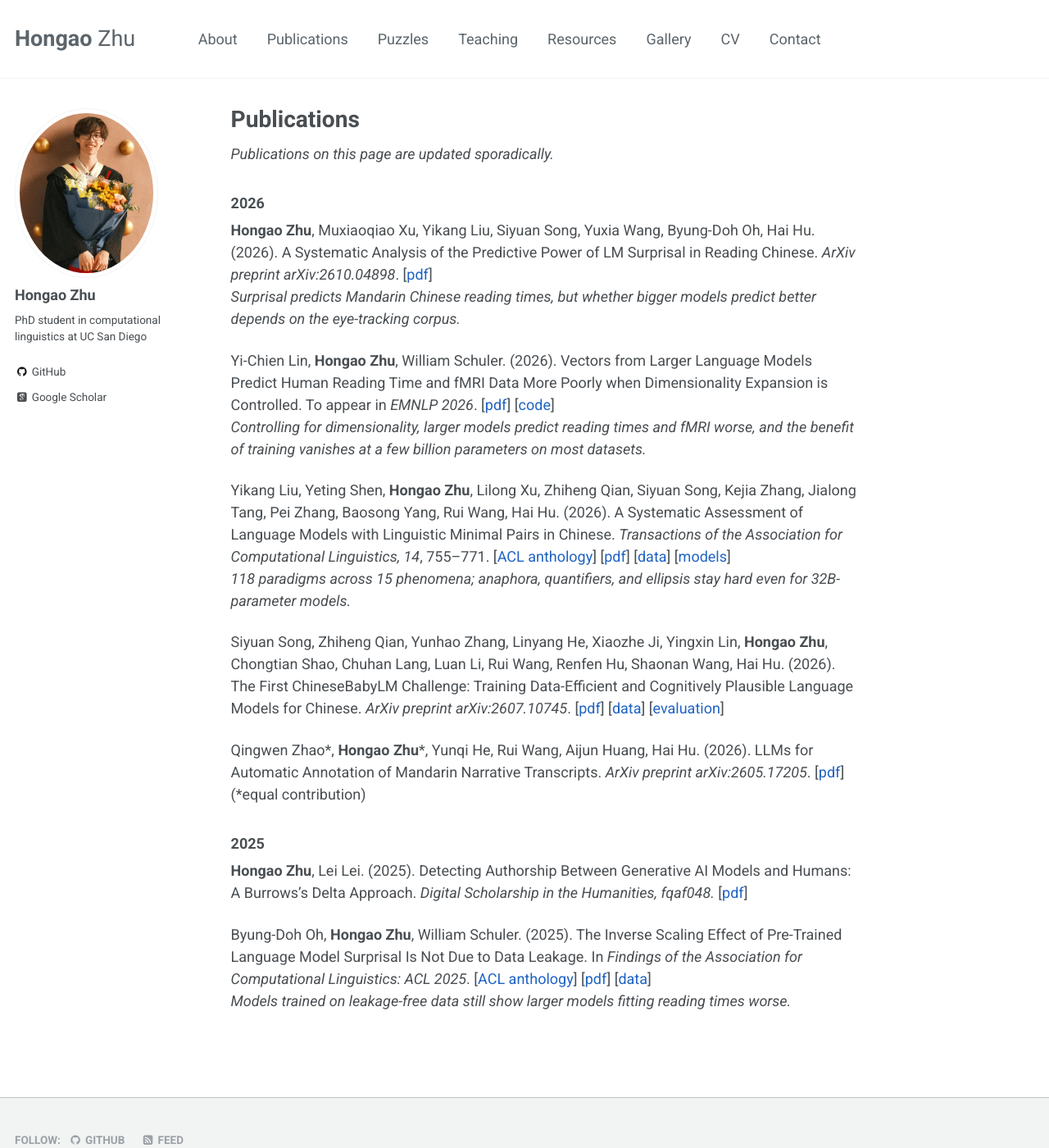
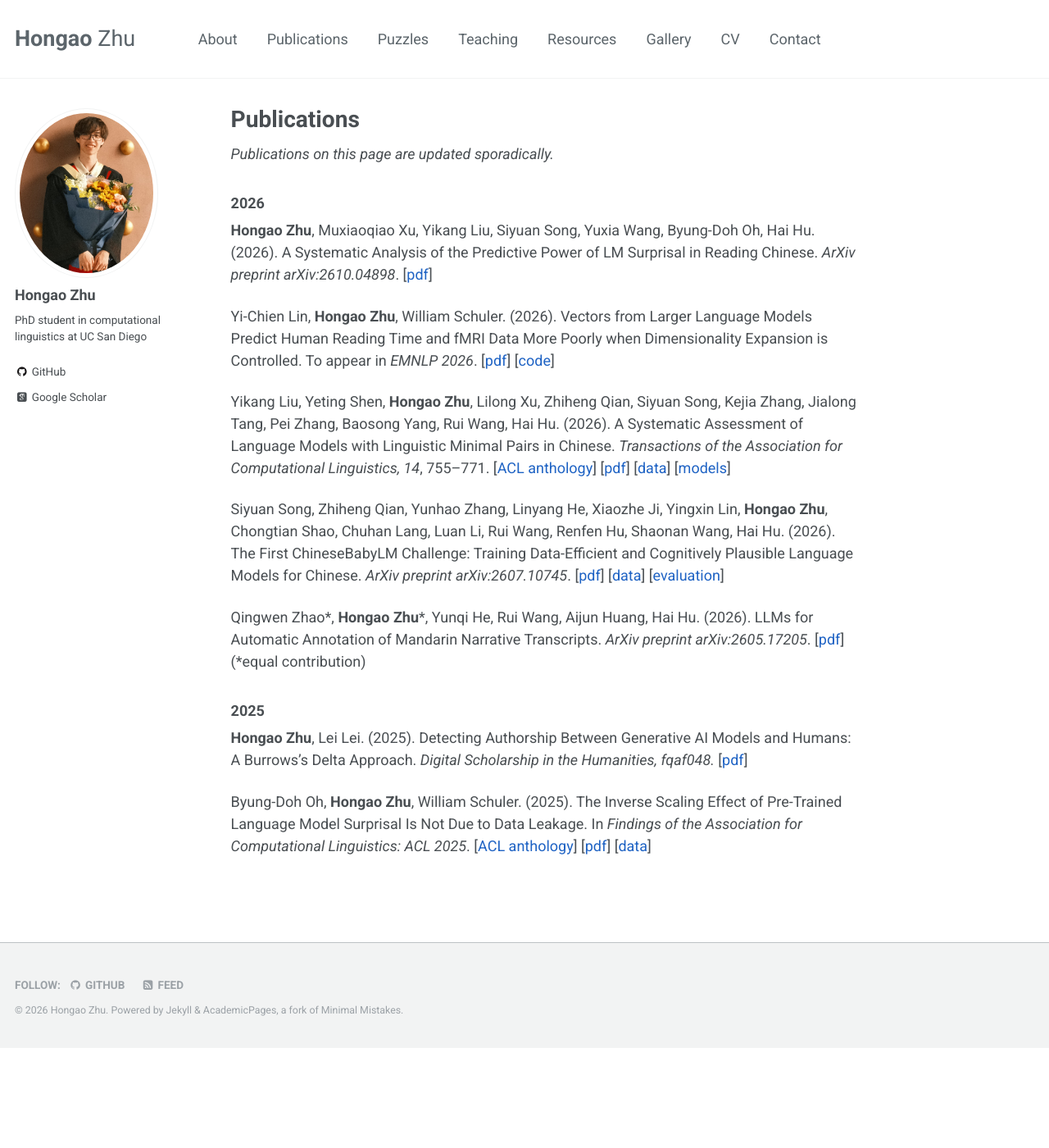
Before and after one commit to Hongao0611/Hongao0611.github.io, a Jekyll site: the page built from _pages/publications.markdown, in a window 1280 px wide and 1400 px high. Shown: the whole window at 82% size. Built offline with Jekyll 4.4.1, drawn with Linux system fonts in a browser that asks for light colours; some web fonts are replaced.

Commit message:
Publications: drop the one-line summaries under each paper

```diff
--- a/_pages/publications.markdown
+++ b/_pages/publications.markdown
@@ -9,14 +9,11 @@ published: true
 
 ### 2026
 
-**Hongao Zhu**, Muxiaoqiao Xu, Yikang Liu, Siyuan Song, Yuxia Wang, Byung-Doh Oh, Hai Hu. (2026). A Systematic Analysis of the Predictive Power of LM Surprisal in Reading Chinese. *ArXiv preprint arXiv:2610.04898*. [[pdf](https://arxiv.org/pdf/2610.04898)]<br>
-*Surprisal predicts Mandarin Chinese reading times, but whether bigger models predict better depends on the eye-tracking corpus.*
+**Hongao Zhu**, Muxiaoqiao Xu, Yikang Liu, Siyuan Song, Yuxia Wang, Byung-Doh Oh, Hai Hu. (2026). A Systematic Analysis of the Predictive Power of LM Surprisal in Reading Chinese. *ArXiv preprint arXiv:2610.04898*. [[pdf](https://arxiv.org/pdf/2610.04898)]
 
-Yi-Chien Lin, **Hongao Zhu**, William Schuler. (2026). Vectors from Larger Language Models Predict Human Reading Time and fMRI Data More Poorly when Dimensionality Expansion is Controlled. To appear in *EMNLP 2026*. [[pdf](https://arxiv.org/pdf/2505.12196)] [[code](https://github.com/nicalin/llm-vec-dim-control)]<br>
-*Controlling for dimensionality, larger models predict reading times and fMRI worse, and the benefit of training vanishes at a few billion parameters on most datasets.*
+Yi-Chien Lin, **Hongao Zhu**, William Schuler. (2026). Vectors from Larger Language Models Predict Human Reading Time and fMRI Data More Poorly when Dimensionality Expansion is Controlled. To appear in *EMNLP 2026*. [[pdf](https://arxiv.org/pdf/2505.12196)] [[code](https://github.com/nicalin/llm-vec-dim-control)]
 
-Yikang Liu, Yeting Shen, **Hongao Zhu**, Lilong Xu, Zhiheng Qian, Siyuan Song, Kejia Zhang, Jialong Tang, Pei Zhang, Baosong Yang, Rui Wang, Hai Hu. (2026). A Systematic Assessment of Language Models with Linguistic Minimal Pairs in Chinese. *Transactions of the Association for Computational Linguistics, 14*, 755–771. [[ACL anthology](https://aclanthology.org/2026.tacl-1.34/)] [[pdf](https://aclanthology.org/2026.tacl-1.34.pdf)] [[data](https://github.com/sjtu-compling/ZhoBLiMP)] [[models](https://huggingface.co/collections/SJTU-CL/zh-pythia-6734b40c21823ee4ea28de8f)]<br>
-*118 paradigms across 15 phenomena; anaphora, quantifiers, and ellipsis stay hard even for 32B-parameter models.*
+Yikang Liu, Yeting Shen, **Hongao Zhu**, Lilong Xu, Zhiheng Qian, Siyuan Song, Kejia Zhang, Jialong Tang, Pei Zhang, Baosong Yang, Rui Wang, Hai Hu. (2026). A Systematic Assessment of Language Models with Linguistic Minimal Pairs in Chinese. *Transactions of the Association for Computational Linguistics, 14*, 755–771. [[ACL anthology](https://aclanthology.org/2026.tacl-1.34/)] [[pdf](https://aclanthology.org/2026.tacl-1.34.pdf)] [[data](https://github.com/sjtu-compling/ZhoBLiMP)] [[models](https://huggingface.co/collections/SJTU-CL/zh-pythia-6734b40c21823ee4ea28de8f)]
 
 Siyuan Song, Zhiheng Qian, Yunhao Zhang, Linyang He, Xiaozhe Ji, Yingxin Lin, **Hongao Zhu**, Chongtian Shao, Chuhan Lang, Luan Li, Rui Wang, Renfen Hu, Shaonan Wang, Hai Hu. (2026). The First ChineseBabyLM Challenge: Training Data-Efficient and Cognitively Plausible Language Models for Chinese. *ArXiv preprint arXiv:2607.10745*. [[pdf](https://arxiv.org/pdf/2607.10745)] [[data](https://huggingface.co/datasets/chinese-babylm-org/babylm-zho-100M)] [[evaluation](https://github.com/SiyuanSong2004/chinese-babylm-eval-pipeline)]
 
@@ -26,5 +23,4 @@ Qingwen Zhao\*, **Hongao Zhu**\*, Yunqi He, Rui Wang, Aijun Huang, Hai Hu. (2026
 
 **Hongao Zhu**, Lei Lei. (2025). Detecting Authorship Between Generative AI Models and Humans: A Burrows’s Delta Approach. *Digital Scholarship in the Humanities, fqaf048.* [[pdf](https://doi.org/10.1093/llc/fqaf048)]
 
-Byung-Doh Oh, **Hongao Zhu**, William Schuler. (2025). The Inverse Scaling Effect of Pre-Trained Language Model Surprisal Is Not Due to Data Leakage. In *Findings of the Association for Computational Linguistics: ACL 2025*. [[ACL anthology](https://aclanthology.org/2025.findings-acl.91/)] [[pdf](https://aclanthology.org/2025.findings-acl.91.pdf)] [[data](https://github.com/byungdoh/rt-leakage)]<br>
-*Models trained on leakage-free data still show larger models fitting reading times worse.*
+Byung-Doh Oh, **Hongao Zhu**, William Schuler. (2025). The Inverse Scaling Effect of Pre-Trained Language Model Surprisal Is Not Due to Data Leakage. In *Findings of the Association for Computational Linguistics: ACL 2025*. [[ACL anthology](https://aclanthology.org/2025.findings-acl.91/)] [[pdf](https://aclanthology.org/2025.findings-acl.91.pdf)] [[data](https://github.com/byungdoh/rt-leakage)]
```
